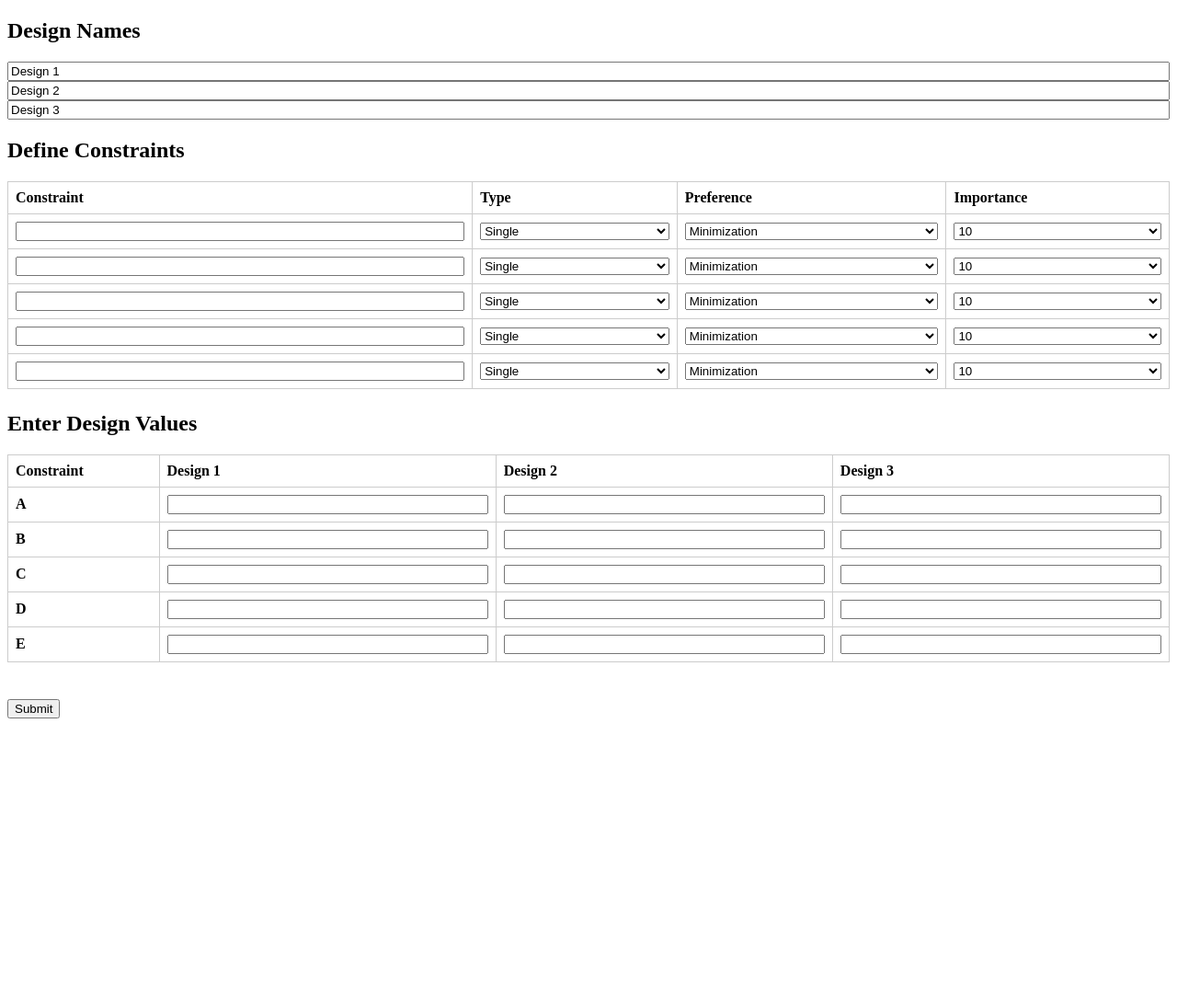
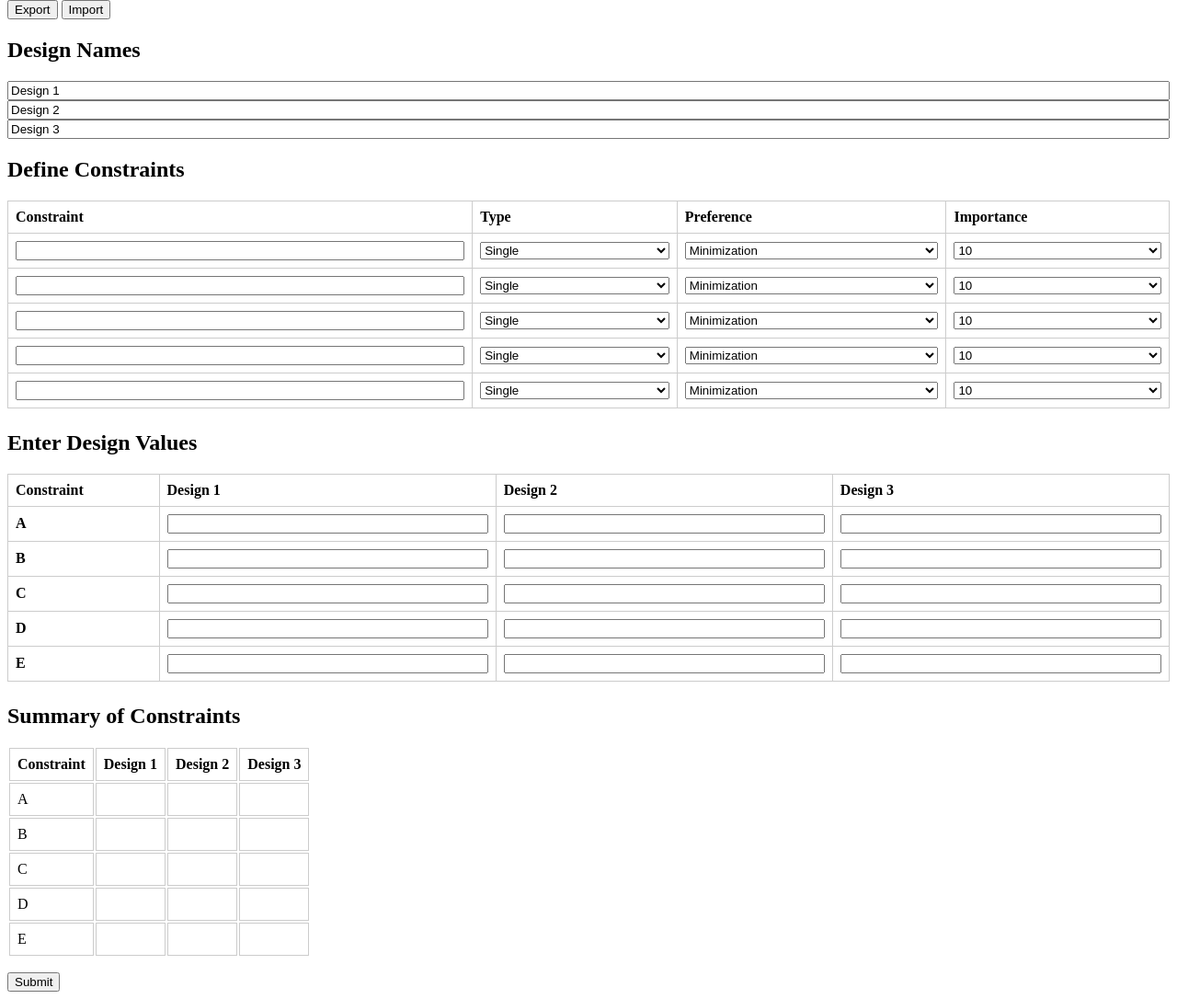
Before and after one commit to 77ken77/TradeoffAssistant, a Flask app: page / in a window 1280 px wide. Shown: the part 26-1112 px from the top of the page at 92% size. Before the commit the page ends 807 px from the top, so only its background shows below. Run offline with Flask 3, Linux system fonts and the light colour scheme.

Commit message:
Import Export mechanics

```diff
--- a/src/app.py
+++ b/src/app.py
@@ -30,12 +30,28 @@ def index():
         for i in range(5):
             row = []
             for d in range(3):
-                v = request.form.get(f'values_{i}_{d}', '')
-                try:
-                    row.append(float(v))
-                except (ValueError, TypeError):
-                    row.append(0.0)
+                v = request.form.getlist(f'summary_{i}_{d}')
+                if v and v[0] != '':
+                    try:
+                        v_float = float(v[0])
+                    except (ValueError, TypeError):
+                        v_float = 0.0
+                else:
+                    v_float = 0.0
+                row.append(v_float)
             vals.append(row)
+
+        # DEBUG: Print all incoming form data
+        print('--- FORM DATA ---')
+        for k in request.form:
+            print(f'{k}: {request.form.getlist(k)}')
+        print('-----------------')
+
+        # DEBUG: Print the vals matrix
+        print('--- VALS MATRIX ---')
+        for i, row in enumerate(vals):
+            print(f'Constraint {i}: {row}')
+        print('-------------------')
 
         # Build raw_data: {constraint_name: [v1, v2, v3], ...}
         raw_data = {
@@ -47,16 +63,14 @@ def index():
 
         for col, pref in zip(names, prefs):
             col_vals = df_raw[col]
-            mn, mx   = col_vals.min(), col_vals.max()
-
+            mn, mx = col_vals.min(), col_vals.max()
             if mx == mn:
                 df_norm[col] = 5.0
             elif pref == 'max':
                 df_norm[col] = 9 * (col_vals - mn) / (mx - mn) + 1
             else:
                 df_norm[col] = 9 * (mx - col_vals) / (mx - mn) + 1
-
-            df_norm[col] = df_norm[col].round(2)
+            df_norm[col] = df_norm[col].round(6)
 
         # 3) Compute weighted, normalized scores
         total_imp = sum(importances)
@@ -81,7 +95,8 @@ def index():
             pcts=[round(x, 1) for x in pcts],
             norms=norms,
             scores=scores,
-            total_imp=total_imp
+            total_imp=total_imp,
+            raw_data=raw_data
         )
 
     # GET → empty form
@@ -106,9 +121,10 @@ def _generate_sensitivity_chart(df_raw, prefs, names):
         if mx == mn:
             df_norm[col] = 5.0
         elif pref == 'max':
-            df_norm[col] = 9*(vals - mn)/(mx - mn) + 1
+            df_norm[col] = 9 * (vals - mn) / (mx - mn) + 1
         else:
-            df_norm[col] = 9*(mx - vals)/(mx - mn) + 1
+            df_norm[col] = 9 * (mx - vals) / (mx - mn) + 1
+        df_norm[col] = df_norm[col].round(6)
 
     # 2) Sensitivity over all 120 permutations
     perms = list(permutations([10,9,8,7,6]))
--- a/src/static/js/main.js
+++ b/src/static/js/main.js
@@ -131,8 +131,13 @@ document.addEventListener('DOMContentLoaded', () => {
       sum += total;
       count++;
     });
-    const isAverage = table.querySelector('tfoot tr td').textContent.includes('AVERAGE');
-    table.querySelector('.item-table-sum').textContent = isAverage && count ? (sum / count).toFixed(2) : sum.toFixed(2);
+    const sumCell = table.querySelector('.item-table-sum');
+    const tfootLabelCell = table.querySelector('tfoot tr td');
+    if (!sumCell || !tfootLabelCell) return; // Prevent error if table is not fully rendered
+    const isAverage = tfootLabelCell.textContent.includes('AVERAGE');
+    sumCell.textContent = isAverage && count ? (sum / count).toFixed(2) : sum.toFixed(2);
+    // After updating the table sum, update the summary table and hidden inputs
+    updateSummaryConstraintsTable();
   }
 
   function copyItemToAllDesigns(row, tableId) {
@@ -187,4 +192,219 @@ document.addEventListener('DOMContentLoaded', () => {
 
   // On page load, initialize design value tables
   updateDesignValueTables();
+
+  // --- SUMMARY OF CONSTRAINTS TABLE (INPUT PAGE) ---
+  function updateSummaryConstraintsTable() {
+    document.querySelectorAll('.summary-value-cell').forEach(cell => {
+      const i = cell.getAttribute('data-constraint-index');
+      const d = cell.getAttribute('data-design-index');
+      // If item table, sum all items; else, use input value
+      const designCell = document.querySelector(`.design-value-cell[data-constraint-index='${i}'][data-design-index='${d}']`);
+      let value = '';
+      if (designCell) {
+        const table = designCell.querySelector('.item-table');
+        if (table) {
+          // Sum all item values
+          let sum = 0;
+          table.querySelectorAll('tbody tr').forEach(row => {
+            const val = parseFloat(row.querySelector('.item-value')?.value || '0');
+            const qty = parseFloat(row.querySelector('.item-qty')?.value || '1');
+            sum += val * qty;
+          });
+          value = sum.toFixed(2);
+        } else {
+          const inp = designCell.querySelector('input.design-value-input');
+          value = inp ? inp.value : '';
+        }
+      }
+      // Update visible value in a span, do not overwrite cell content
+      let span = cell.querySelector('.summary-visible-value');
+      if (!span) {
+        span = document.createElement('span');
+        span.className = 'summary-visible-value';
+        cell.prepend(span);
+      }
+      span.textContent = value;
+      // Update hidden input
+      const hidden = cell.querySelector('input[type="hidden"]');
+      if (hidden) hidden.value = value;
+    });
+    // Also update the value attribute of the hidden input (for form submission)
+    document.querySelectorAll('.summary-value-cell input[type="hidden"]').forEach(inp => {
+      inp.setAttribute('value', inp.value);
+    });
+  }
+  // Update summary table on any input change
+  document.addEventListener('input', updateSummaryConstraintsTable);
+  document.addEventListener('change', updateSummaryConstraintsTable);
+  // Initial update
+  updateSummaryConstraintsTable();
+
+  // EXPORT/IMPORT FEATURE
+  // 1. Export all form data to JSON
+  function exportFormData() {
+    const data = {};
+    // Design names
+    data.design_names = Array.from(document.getElementsByName('design_names')).map(inp => inp.value);
+    // Constraints
+    data.constraints = Array.from(document.getElementsByName('constraint_names')).map(inp => inp.value);
+    data.constraint_types = Array.from(document.getElementsByName('constraint_types')).map(sel => sel.value);
+    data.constraint_prefs = Array.from(document.getElementsByName('constraint_prefs')).map(sel => sel.value);
+    data.constraint_imps = Array.from(document.getElementsByName('constraint_imps')).map(sel => sel.value);
+    // Design values (single)
+    data.values = {};
+    document.querySelectorAll('.design-value-cell').forEach(cell => {
+      const i = cell.getAttribute('data-constraint-index');
+      const d = cell.getAttribute('data-design-index');
+      const inp = cell.querySelector('input.design-value-input');
+      if (inp) {
+        data.values[`values_${i}_${d}`] = inp.value;
+      }
+    });
+    // Item tables
+    data.item_tables = {};
+    document.querySelectorAll('.item-table').forEach(table => {
+      const id = table.id;
+      const rows = [];
+      table.querySelectorAll('tbody tr').forEach(row => {
+        const name = row.querySelector('.item-name')?.value || '';
+        const value = row.querySelector('.item-value')?.value || '';
+        const qty = row.querySelector('.item-qty')?.value || '';
+        if (name || value || qty) rows.push({name, value, qty});
+      });
+      data.item_tables[id] = rows;
+    });
+    // Download as JSON
+    const blob = new Blob([JSON.stringify(data, null, 2)], {type: 'application/json'});
+    const url = URL.createObjectURL(blob);
+    const a = document.createElement('a');
+    a.href = url;
+    a.download = 'tradeoff_form_data.json';
+    document.body.appendChild(a);
+    a.click();
+    document.body.removeChild(a);
+    URL.revokeObjectURL(url);
+  }
+
+  // 2. Import form data from JSON
+  function importFormData(file) {
+    const reader = new FileReader();
+    reader.onload = function(e) {
+      const data = JSON.parse(e.target.result);
+      // Design names
+      if (data.design_names) {
+        document.getElementsByName('design_names').forEach((inp, idx) => {
+          inp.value = data.design_names[idx] || '';
+          inp.dispatchEvent(new Event('input'));
+        });
+      }
+      // Constraints
+      if (data.constraints) {
+        document.getElementsByName('constraint_names').forEach((inp, idx) => {
+          inp.value = data.constraints[idx] || '';
+          inp.dispatchEvent(new Event('input'));
+        });
+      }
+      if (data.constraint_types) {
+        document.getElementsByName('constraint_types').forEach((sel, idx) => {
+          sel.value = data.constraint_types[idx] || 'single';
+          sel.dispatchEvent(new Event('change'));
+        });
+      }
+      if (data.constraint_prefs) {
+        document.getElementsByName('constraint_prefs').forEach((sel, idx) => {
+          sel.value = data.constraint_prefs[idx] || 'min';
+        });
+      }
+      if (data.constraint_imps) {
+        document.getElementsByName('constraint_imps').forEach((sel, idx) => {
+          sel.value = data.constraint_imps[idx] || '10';
+        });
+      }
+      // Wait for tables to render, then fill values
+      setTimeout(() => {
+        // Design values (single)
+        if (data.values) {
+          Object.entries(data.values).forEach(([key, val]) => {
+            const inp = document.querySelector(`input[name="${key}"]`);
+            if (inp) inp.value = val;
+          });
+        }
+        // Item tables
+        if (data.item_tables) {
+          Object.entries(data.item_tables).forEach(([tableId, rows]) => {
+            // Find the cell for this table
+            const match = tableId.match(/item-table-(\d+)-(\d+)/);
+            if (!match) return;
+            const constraintIdx = match[1];
+            const designIdx = match[2];
+            const cell = document.querySelector(`.design-value-cell[data-constraint-index='${constraintIdx}'][data-design-index='${designIdx}']`);
+            // Get the type for this constraint
+            const typeSel = document.querySelector(`.constraint-type-select[data-constraint-index='${constraintIdx}']`);
+            const type = typeSel ? typeSel.value : 'total';
+            // Re-render the full item table HTML (headers, add-item, sum row)
+            cell.innerHTML = createItemTable(constraintIdx, designIdx, type);
+            const table = cell.querySelector('.item-table');
+            const tbody = table.querySelector('tbody');
+            // Add saved rows
+            rows.forEach(row => {
+              const tr = document.createElement('tr');
+              tr.innerHTML = `
+                <td><input type="text" class="item-name" required value="${row.name}"></td>
+                <td><input type="number" class="item-value" value="${row.value}" step="any" required></td>
+                <td><input type="number" class="item-qty" value="${row.qty}" min="1" step="1" required></td>
+                <td class="item-total">0</td>
+                <td><button type="button" class="delete-item-btn">X DELETE</button></td>
+                <td><button type="button" class="copy-item-btn">COPY</button></td>
+              `;
+              tbody.appendChild(tr);
+              attachRowEvents(tr, table);
+            });
+            updateTableSum(table);
+          });
+        }
+        // After all tables are restored, re-attach all item table events
+        setupItemTableEvents();
+        // And update all table sums again to ensure correct display
+        document.querySelectorAll('.item-table').forEach(table => updateTableSum(table));
+        // Ensure summary table and hidden inputs are updated after import
+        updateSummaryConstraintsTable();
+      }, 200);
+    };
+    reader.readAsText(file);
+  }
+
+  // Add export/import buttons to the page
+  function addExportImportButtons() {
+    const form = document.querySelector('form');
+    if (!form) return;
+    const div = document.createElement('div');
+    div.style.marginBottom = '1rem';
+    div.innerHTML = `
+      <button type="button" id="export-btn">Export</button>
+      <input type="file" id="import-file" style="display:none" accept="application/json">
+      <button type="button" id="import-btn">Import</button>
+    `;
+    form.parentNode.insertBefore(div, form);
+    document.getElementById('export-btn').onclick = exportFormData;
+    document.getElementById('import-btn').onclick = () => {
+      document.getElementById('import-file').click();
+    };
+    document.getElementById('import-file').onchange = function(e) {
+      if (e.target.files && e.target.files[0]) {
+        importFormData(e.target.files[0]);
+      }
+    };
+  }
+
+  // Call after DOM loaded
+  addExportImportButtons();
+
+  // Ensure hidden summary inputs have correct value attribute on submit
+  document.querySelector('form').addEventListener('submit', function() {
+    updateSummaryConstraintsTable();
+    document.querySelectorAll('.summary-value-cell input[type="hidden"]').forEach(inp => {
+      inp.setAttribute('value', inp.value);
+    });
+  });
 });
--- a/src/templates/input.html
+++ b/src/templates/input.html
@@ -78,6 +78,31 @@
     </tbody>
   </table>
 
+  <!-- 4) Summary of Constraints Table -->
+  <h2 class="mt-4">Summary of Constraints</h2>
+  <table id="summary-constraints-table" class="table table-bordered">
+    <thead>
+      <tr>
+        <th>Constraint</th>
+        {% for dd in design_defaults %}
+          <th>{{ dd }}</th>
+        {% endfor %}
+      </tr>
+    </thead>
+    <tbody>
+      {% for i in range(5) %}
+      <tr>
+        <td class="constraint-label-summary">{{ letters[i] }}</td>
+        {% for d in range(3) %}
+        <td class="summary-value-cell" data-constraint-index="{{ i }}" data-design-index="{{ d }}">
+          <input type="hidden" name="summary_{{ i }}_{{ d }}" value="">
+        </td>
+        {% endfor %}
+      </tr>
+      {% endfor %}
+    </tbody>
+  </table>
+
   <button type="submit" class="btn btn-primary mt-3">Submit</button>
 </form>
 {% endblock %}
```
Also changed, not shown: src/templates/results.html (+23 -0 lines), src/static/img/sensitivity_analysis.png.
